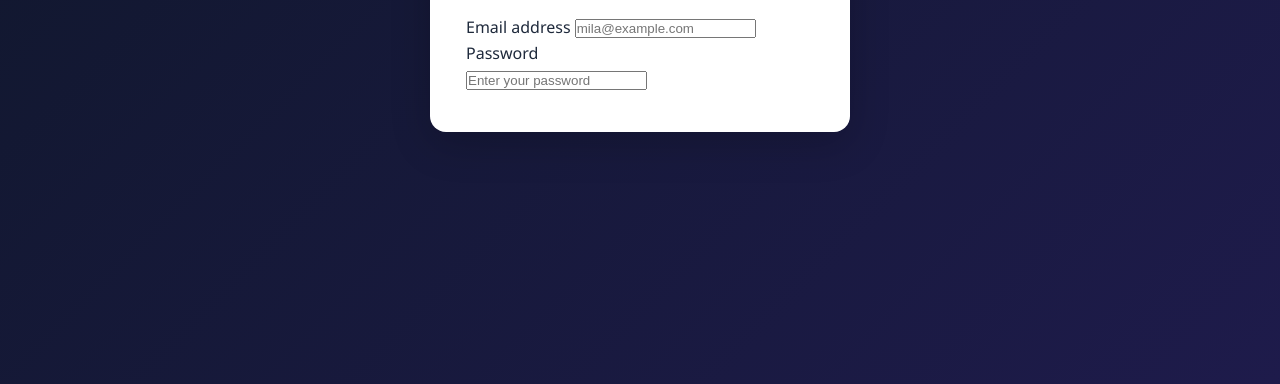
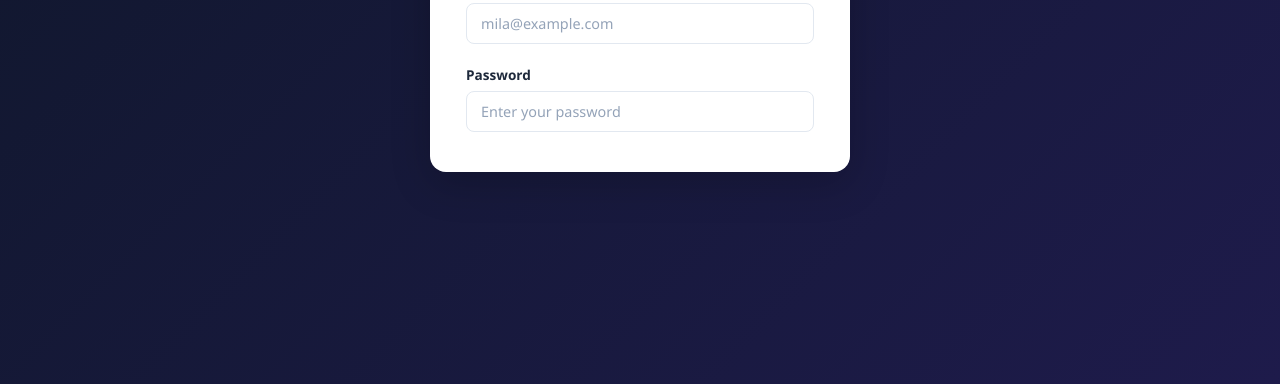
Before and after one commit to Senthil455/Login-page, a plain HTML site: page index.html in a window 1280 px wide. Shown: the part 416-800 px from the top of the page. Drawn offline with Linux system fonts and the light colour scheme.

Commit message:
style: style form inputs and layout

```diff
--- a/style.css
+++ b/style.css
@@ -93,3 +93,33 @@ body {
 .auth-header { text-align: center; margin-bottom: 32px; }
 .auth-header h1 { font-size: 1.5rem; font-weight: 700; color: var(--color-text); margin-bottom: 6px; }
 .auth-header p { font-size: 0.9rem; color: var(--color-text-secondary); }
+
+.auth-form {
+  display: flex;
+  flex-direction: column;
+  gap: 20px;
+}
+
+.form-group {
+  display: flex;
+  flex-direction: column;
+  gap: 6px;
+}
+
+.form-group label { font-size: 0.85rem; font-weight: 600; color: var(--color-text); }
+.form-group input {
+  width: 100%;
+  padding: 10px 14px;
+  border: 1.5px solid var(--color-border);
+  border-radius: var(--radius-sm);
+  font-size: 0.9rem;
+  font-family: inherit;
+  color: var(--color-text);
+  background: var(--color-white);
+  transition: border-color var(--transition), box-shadow var(--transition);
+  outline: none;
+}
+.form-group input:focus { border-color: var(--color-primary); box-shadow: 0 0 0 3px var(--color-primary-light); }
+.form-group input::placeholder { color: #94a3b8; }
+.input-wrapper { position: relative; }
+.input-wrapper input { padding-right: 44px; }
```
